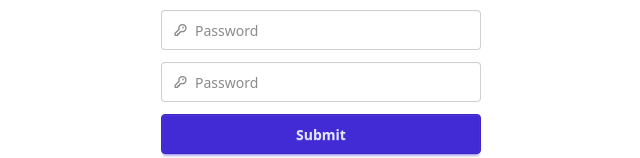
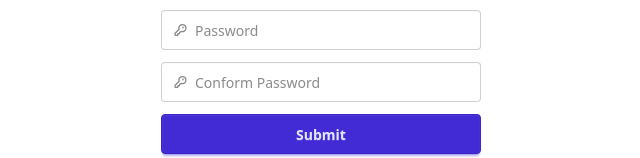
Before and after one commit to marif-githubs/Money-tracker-frontend, a React (Vite) app: page /auth/register in a window 1280 px wide. Shown: the part 226-384 px from the top of the page, without its empty margins (319-959 px from the left). Built offline with nearby package versions, Linux system fonts and the light colour scheme.

Commit message:
message  fixs

```diff
--- a/src/components/Register.jsx
+++ b/src/components/Register.jsx
@@ -68,7 +68,7 @@ export const Register = () => {
                 </p>
                 <label className="input validator">
                     <svg className="h-[1em] opacity-50" xmlns="http://www.w3.org/2000/svg" viewBox="0 0 24 24"><g strokeLinejoin="round" strokeLinecap="round" strokeWidth="2.5" fill="none" stroke="currentColor"><path d="M2.586 17.414A2 2 0 0 0 2 18.828V21a1 1 0 0 0 1 1h3a1 1 0 0 0 1-1v-1a1 1 0 0 1 1-1h1a1 1 0 0 0 1-1v-1a1 1 0 0 1 1-1h.172a2 2 0 0 0 1.414-.586l.814-.814a6.5 6.5 0 1 0-4-4z"></path><circle cx="16.5" cy="7.5" r=".5" fill="currentColor"></circle></g></svg>
-                <input type="password" required placeholder="Password" minLength="8" pattern="(?=.*\d)(?=.*[a-z])(?=.*[A-Z]).{8,}" title="Must be more than 8 characters, including number, lowercase letter, uppercase letter" ref={cpassword} />
+                    <input type="password" required placeholder="Conform Password" minLength="8" pattern="(?=.*\d)(?=.*[a-z])(?=.*[A-Z]).{8,}" title="Must be more than 8 characters, including number, lowercase letter, uppercase letter" ref={cpassword} />
                 </label>
                 <p className="validator-hint hidden">
                     Must be more than 8 characters, including
--- a/src/pages/Assets.jsx
+++ b/src/pages/Assets.jsx
@@ -3,6 +3,7 @@ import { Form } from '../components/Form.jsx'
 import { Loading } from '../components/Loading.jsx'
 import { useContext } from 'react'
 import { PageData } from '../store/function.jsx'
+import { Message } from '../components/Message.jsx'
 
 export const Assets = () => {
     const { assList, loading } = useContext(PageData);
@@ -16,7 +17,7 @@ export const Assets = () => {
 
                     <p className="p-4 pb-2 text-lg text-center tracking-wide">Assets</p>
 
-                    {loading ? <Loading /> : assList.map(item => <List title={item.title} amount={item.amount} description={item.description} id={item.t_id} type={"asset"}></List>)}
+                    {loading ? <Loading /> : assList === null ? <Message /> : assList.map(item => <List title={item.title} amount={item.amount} description={item.description} id={item.t_id} type={"asset"}></List>)}
 
                 </ul>
 
--- a/src/pages/Expenditure.jsx
+++ b/src/pages/Expenditure.jsx
@@ -3,6 +3,7 @@ import { Form } from '../components/Form.jsx'
 import { Loading } from '../components/Loading.jsx'
 import { useContext } from 'react'
 import { PageData } from "../store/function.jsx"
+import { Message } from '../components/Message.jsx'
 
 export const Expenditure = () => {
     const { expList, loading } = useContext(PageData);
@@ -14,9 +15,9 @@ export const Expenditure = () => {
 
                 <ul className="list bg-base-100 ">
 
-                                        <p className="p-4 pb-2 text-lg text-center tracking-wide">Expenditures</p>
+                    <p className="p-4 pb-2 text-lg text-center tracking-wide">Expenditures</p>
 
-                    {loading ? <Loading /> : expList.map(item => <List title={item.title} amount={item.amount} description={item.description} id={item.t_id} type={"expense"}></List>)}
+                    {loading ? <Loading /> : expList === null ? <Message /> : expList.map(item => <List title={item.title} amount={item.amount} description={item.description} id={item.t_id} type={"expense"}></List>)}
 
                 </ul>
             </div>
--- a/src/pages/Incomes.jsx
+++ b/src/pages/Incomes.jsx
@@ -1,8 +1,9 @@
-import { List } from '../components/List.jsx'
-import { Form } from '../components/Form.jsx'
-import { Loading } from '../components/Loading.jsx'
+import { List } from '../components/List'
+import { Form } from '../components/Form'
+import { Loading } from '../components/Loading'
 import { useContext } from 'react'
-import { PageData } from '../store/function.jsx'
+import { PageData } from '../store/function'
+import { Message } from '../components/Message'
 
 export const Incomes = () => {
     const { incList, loading } = useContext(PageData);
@@ -14,9 +15,9 @@ export const Incomes = () => {
 
                 <ul className="list bg-base-100 ">
 
-                                        <p className="p-4 pb-2 text-lg text-center tracking-wide">Incomes</p>
+                    <p className="p-4 pb-2 text-lg text-center tracking-wide">Incomes</p>
 
-                    {loading ? <Loading /> : incList.map(item => <List title={item.title} amount={item.amount} description={item.description} id={item.t_id} type={"income"}></List>)}
+                    {loading ? <Loading /> : incList === null ? <Message /> : incList.map(item => <List title={item.title} amount={item.amount} description={item.description} id={item.t_id} type={"income"}></List>)}
 
                 </ul>
 
```
Lines whose indentation alone changed are shown as unchanged.
